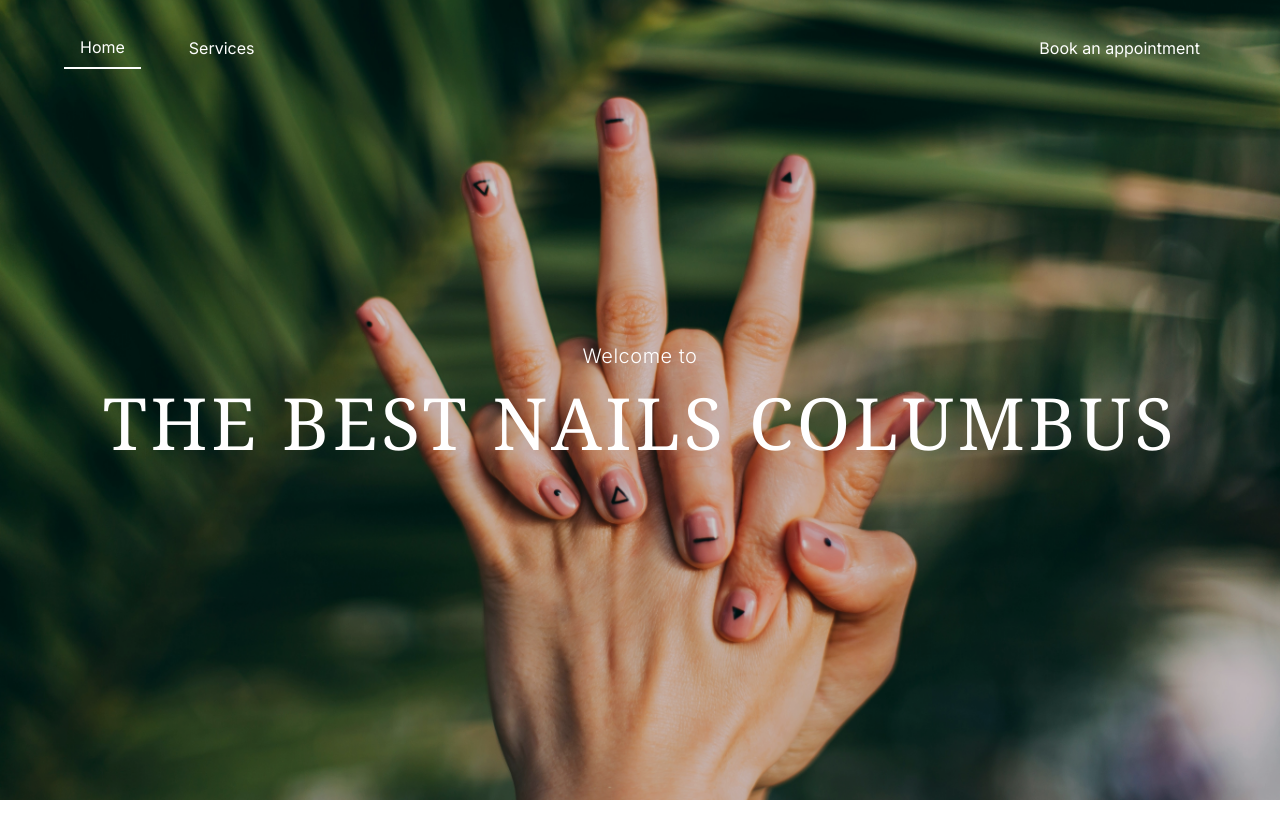
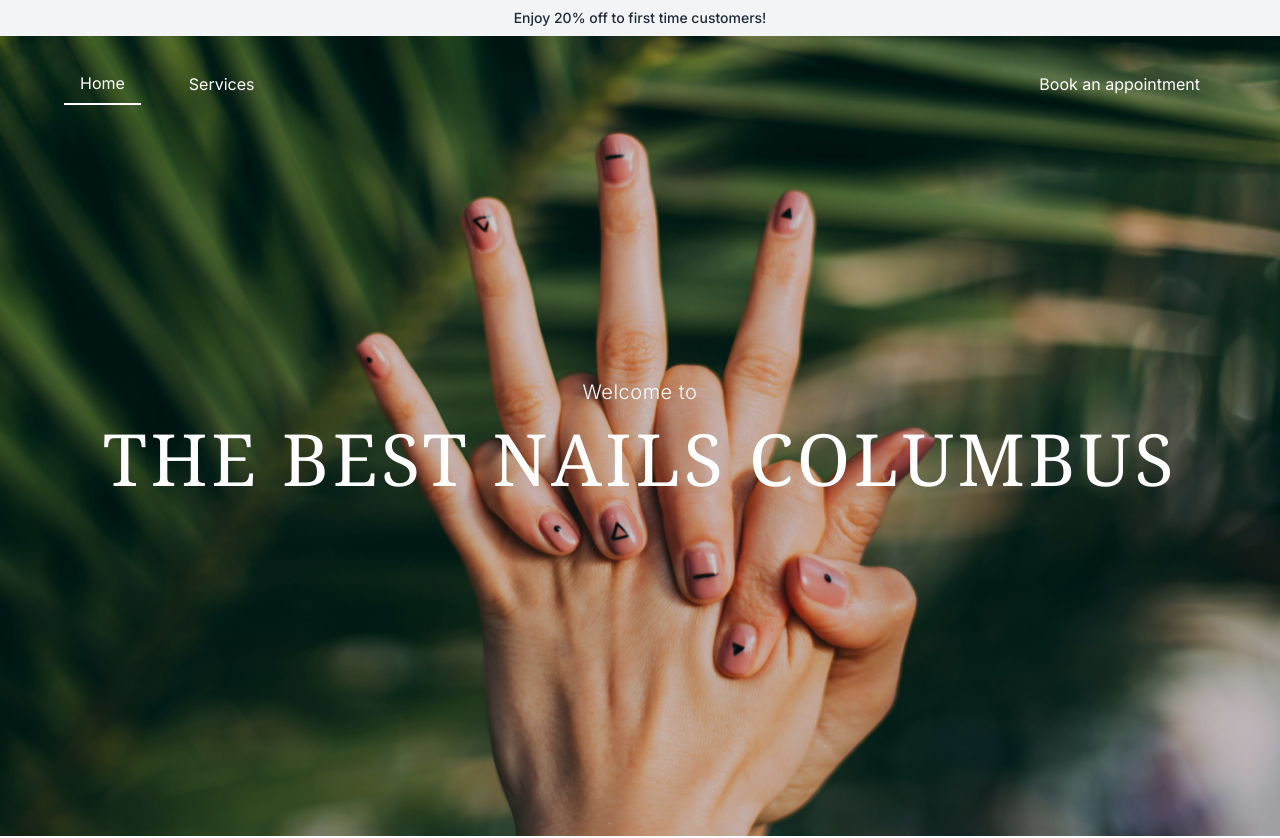
Before and after one commit to JOATLGTM/Amelia-nail-salon, a Next.js app: page / in a window 1280 px wide. Shown: the top 838 px of the page. Built offline with nearby package versions, Linux system fonts and the light colour scheme.

Commit message:
add promo banner

```diff
--- a/app/page.js
+++ b/app/page.js
@@ -4,10 +4,12 @@ import ServicesSection from "@/components/services-section";
 import GallerySection from "@/components/gallery-section";
 import MissionSection from "@/components/mission-section";
 import Footer from "@/components/footer";
+import PromoBanner from "@/components/promo-banner";
 
 export default function Home() {
 	return (
 		<main>
+			<PromoBanner />
 			<HeroSection />
 			<AboutSection />
 			<ServicesSection />
--- /dev/null
+++ b/components/promo-banner.js
@@ -0,0 +1,13 @@
+import React from "react";
+
+const PromoBanner = () => {
+	return (
+		<div className="w-full bg-gray-100 text-gray-800 text-center py-2">
+			<p className="text-sm font-medium">
+				Enjoy 20% off to first time customers!
+			</p>
+		</div>
+	);
+};
+
+export default PromoBanner;
```
